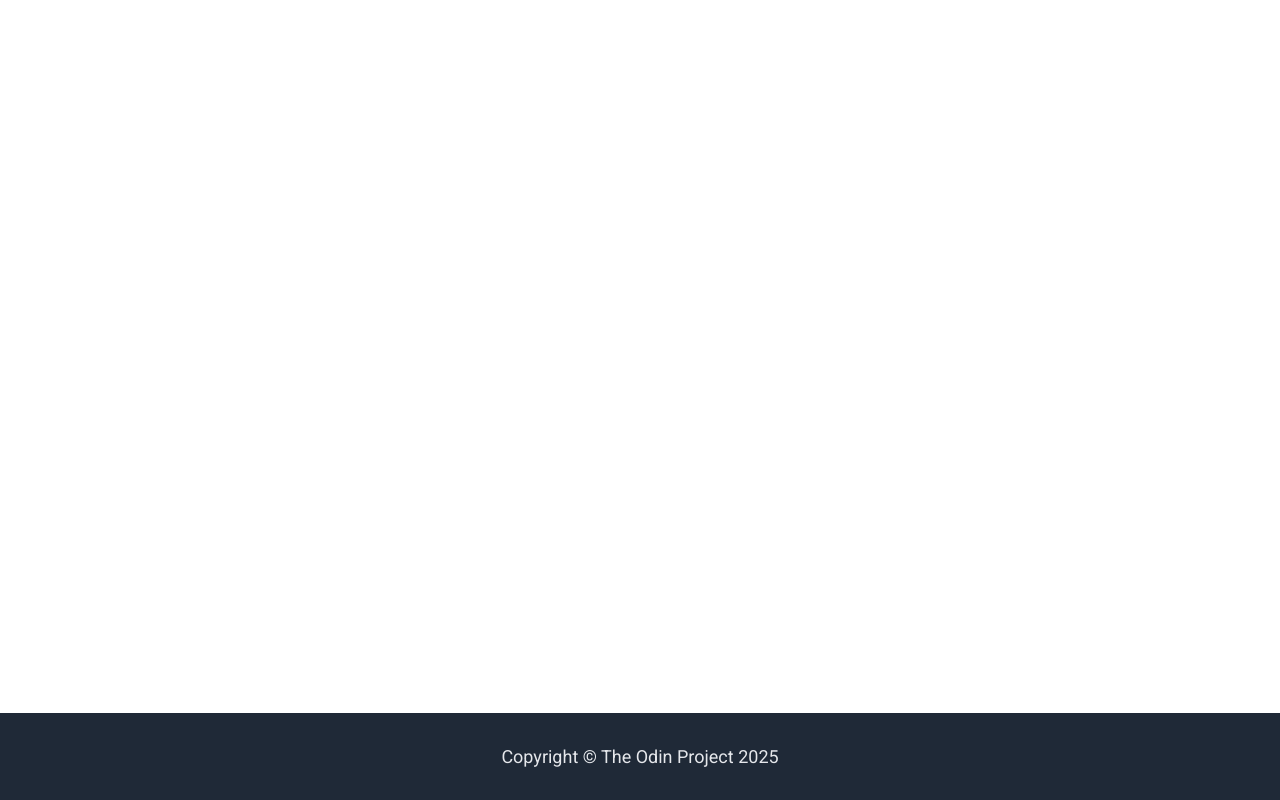
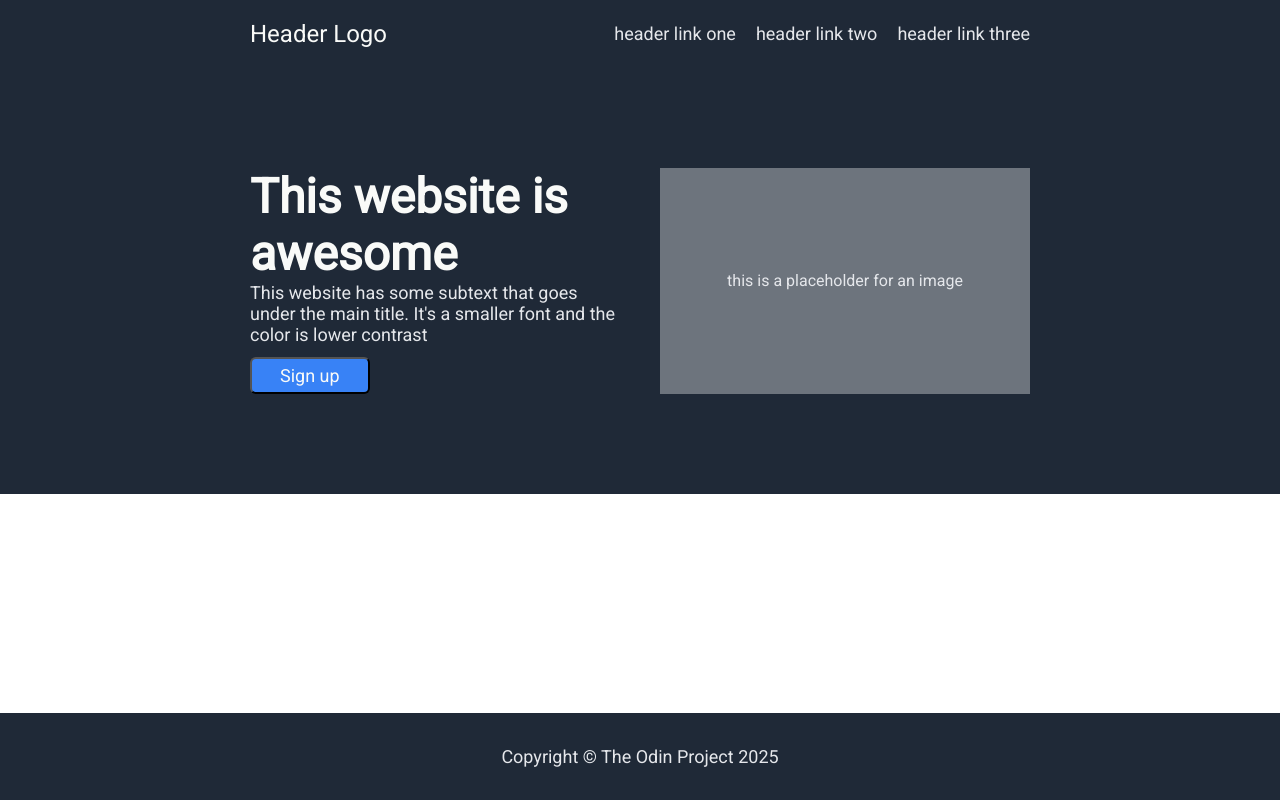
Before and after one commit to TambukinErick/flex-landing-page, a plain HTML site: page index.html in a window 1280 px wide. Drawn offline with Linux system fonts and the light colour scheme.

Commit message:
Add Hero Section

```diff
--- a/index.html
+++ b/index.html
@@ -10,8 +10,31 @@
     <link href="https://fonts.googleapis.com/css2?family=Roboto&family=Roboto+Slab&display=swap" rel="stylesheet">
 </head>
 <body>
+    <section class="hero">
+        <div class="header">
+            <h1 class="header-text roboto">Header Logo</h1>
 
-    <main></main>
+            <nav>
+                <ul>
+                    <li><a href="" class="roboto">header link one</a></li>
+                    <li><a href="" class="roboto">header link two</a></li>
+                    <li><a href="" class="roboto">header link three</a></li>
+                </ul>
+            </nav>
+        </div>
+        <div class="hero-content">
+            <div class="hero-text">
+                <h1 class="hero-main-text roboto">This website is awesome</h1>
+                <h2 class="hero-secondary-text roboto">This website has some subtext that goes under the main title. It's a smaller font and the color is lower contrast</h2>
+                <button class="hero-btn roboto">Sign up</button>
+            </div>
+            <div class="hero-img roboto">this is a placeholder for an image</div>
+        </div>
+    </section>
+
+    <section class="random-info"></section>
+    <section class="quote"></section>
+    <section class="call2action"></section>
     <footer >
         <p class="roboto">
             Copyright &copy; The Odin Project 2025
--- a/style.css
+++ b/style.css
@@ -15,6 +15,90 @@ body {
     padding: 0;
 }
 
+section {
+    padding-left: 250px;
+    padding-right: 250px;
+}
+
+.hero {
+    background-color: #1f2937;
+    display: flex;
+    flex-direction: column;
+    gap: 100px;
+    padding-bottom: 100px;
+}
+.header{
+    display: flex;
+    margin-bottom: auto;
+    align-items: center;
+}
+
+.header-text {
+    font-size: 24px;
+    color: #F9FAF8;
+    margin-right: auto;
+}
+.header ul {
+    display: flex;
+    justify-content: space-around;
+    gap: 20px;
+}
+
+.header li {
+    list-style-type: none;
+}
+
+.header a {
+    text-decoration: none;
+    font-size: 18px;
+    color: #E5E7EB;
+}
+
+.hero-content {
+    display: flex;
+    gap: 40px;
+}
+
+.hero-text {
+    display: flex;
+    flex-direction: column;
+    justify-content: space-between;
+    align-items: flex-start;
+    flex: 1;
+}
+
+.hero-main-text {
+    font-size: 48px;
+    color: #F9FAF8;
+    font-weight: 900;
+    margin:0 ;
+}
+
+.hero-secondary-text {
+    font-size: 18px;
+    color: #E5E7EB;
+    margin: 0 0 12px 0;
+}
+
+.hero-btn {
+    background-color: #3882F6;
+    border-radius: 6px;
+    font-size: 18px;
+    padding: 6px 28px;
+    color:#F9FAF8;
+    font-weight: 500;
+}
+
+.hero-img {
+    flex: 1;
+    display: flex;
+    justify-content: center;
+    align-items: center;
+    background-color: #6d747d;
+    color:#E5E7EB;
+}
+
+
 footer {
     margin-top: auto;
     display: flex;
```
